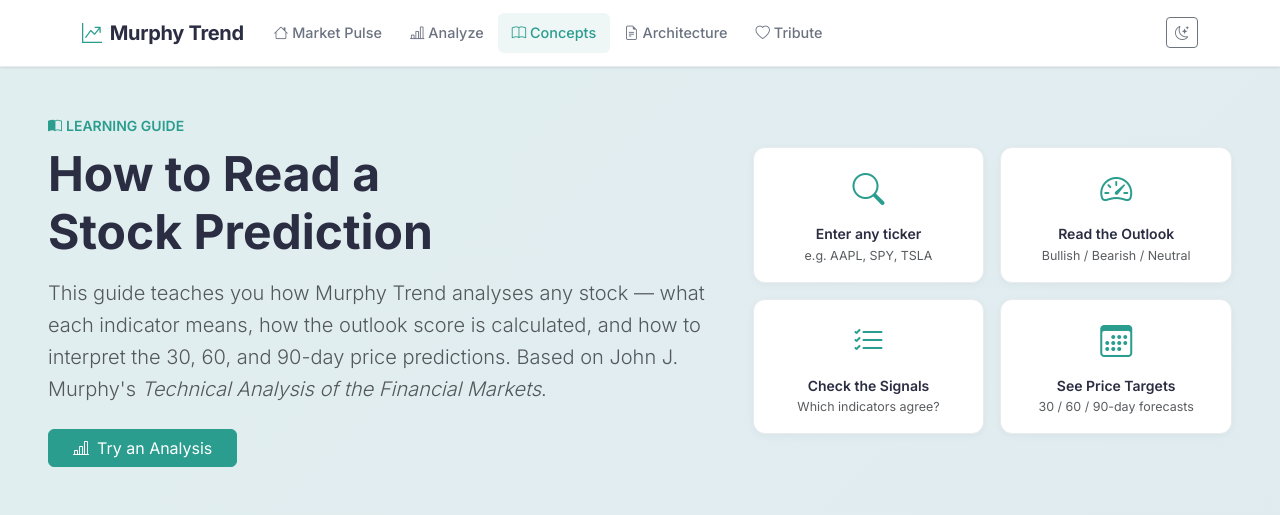
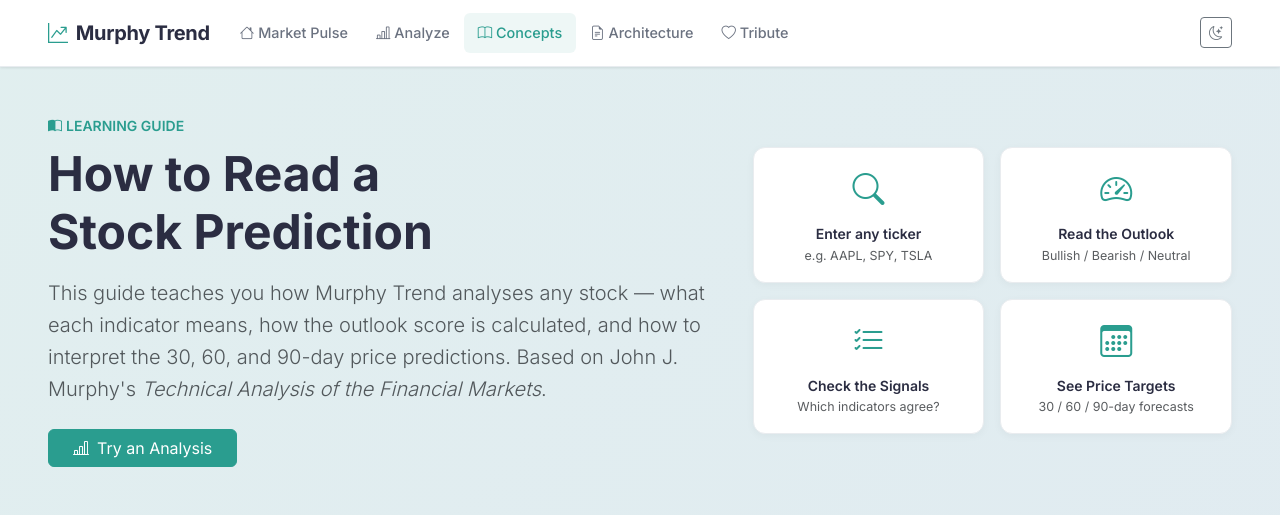
Before and after one commit to TW168/murphy-trend, a FastAPI app: page /help in a window 1280 px wide. Shown: the top 515 px of the page. Run offline with FastAPI, Linux system fonts and the light colour scheme; some libraries are stand-ins or nearby versions.

Commit message:
chage navbar fluid

```diff
--- a/app/templates/base.html
+++ b/app/templates/base.html
@@ -15,7 +15,7 @@
 <body>
 
 <nav class="navbar navbar-expand-lg sticky-top">
-  <div class="container">
+  <div class="container-fluid px-4 px-lg-5">
     <a class="navbar-brand fw-700" href="/">
       <i class="bi bi-graph-up-arrow me-2 text-primary"></i>Murphy Trend
     </a>
```
